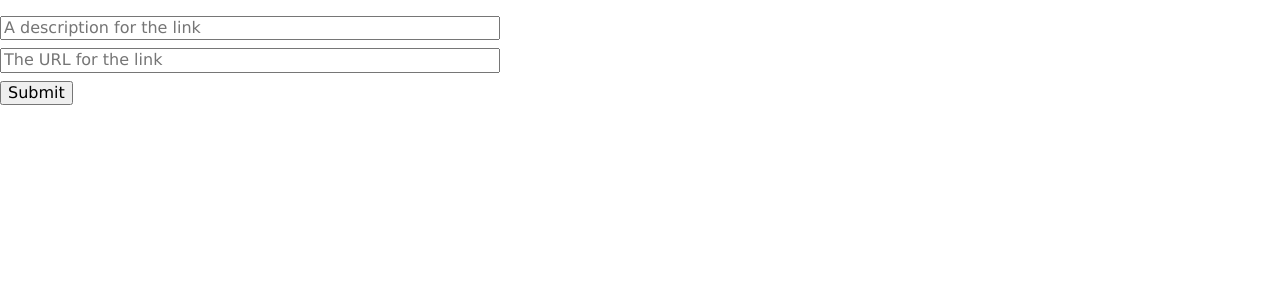
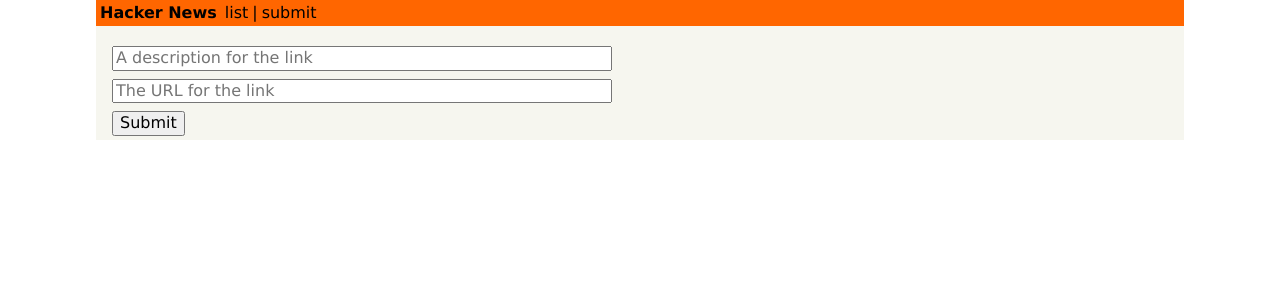
Before and after one commit to carvinsingian/hackernews-clone, a React (Create React App) app in the folder hackernews-frontend/: page /create in a window 1280 px wide. Shown: the top 300 px of the page. Built offline with nearby package versions, Linux system fonts and the light colour scheme.

Commit message:
Added navigation to frontend

```diff
--- a/hackernews-frontend/package.json
+++ b/hackernews-frontend/package.json
@@ -11,6 +11,8 @@
     "react": "^16.13.1",
     "react-apollo": "^3.1.5",
     "react-dom": "^16.13.1",
+    "react-router": "^5.2.0",
+    "react-router-dom": "^5.2.0",
     "react-scripts": "3.4.2"
   },
   "scripts": {
--- a/hackernews-frontend/src/components/App.js
+++ b/hackernews-frontend/src/components/App.js
@@ -1,10 +1,22 @@
 import React, { Component } from 'react'
+import { Switch, Route } from 'react-router-dom'
 import LinkList from './LinkList'
 import CreateLink from './CreateLinks'
+import Header from './Header'
 
 class App extends Component {
   render() {
-    return <CreateLink />
+    return (
+      <div className="center w85">
+        <Header />
+        <div className="ph3 pv1 background-gray">
+          <Switch>
+            <Route exact path="/" component={LinkList} />
+            <Route exact path="/create" component={CreateLink} />
+          </Switch>
+        </div>
+      </div>
+    )
   }
 }
 
--- a/hackernews-frontend/src/components/CreateLinks.js
+++ b/hackernews-frontend/src/components/CreateLinks.js
@@ -38,7 +38,7 @@
             placeholder="The URL for the link"
           />
         </div>
-        <Mutation mutation={LINK_MUTATION} variables={{ description, url }}>
+        <Mutation mutation={LINK_MUTATION} variables={{ description, url }} onCompleted={() => this.props.history.push('/')}>
           {postMutation => <button onClick={postMutation}>Submit</button>}
         </Mutation>
       </div>
--- /dev/null
+++ b/hackernews-frontend/src/components/Header.js
@@ -0,0 +1,24 @@
+import React, { Component } from 'react'
+import { Link } from 'react-router-dom'
+import { withRouter } from 'react-router'
+
+class Header extends Component {
+  render() {
+    return (
+      <div className="flex pa1 justify-between nowrap orange">
+        <div className="flex flex-fixed black">
+          <div className="fw7 mr1">Hacker News</div>
+          <Link to="/" className="ml1 no-underline black">
+            list
+          </Link>
+          <div className="ml1">|</div>
+          <Link to="/create" className="ml1 no-underline black">
+            submit
+          </Link>
+        </div>
+      </div>
+    )
+  }
+}
+
+export default withRouter(Header)
--- a/hackernews-frontend/src/index.js
+++ b/hackernews-frontend/src/index.js
@@ -8,6 +8,8 @@
 import { ApolloClient } from 'apollo-client'
 import { createHttpLink } from 'apollo-link-http'
 import { InMemoryCache } from 'apollo-cache-inmemory'
+
+import { BrowserRouter } from 'react-router-dom'
 
 
 const httpLink = createHttpLink({
@@ -20,9 +22,11 @@
 })
 
 ReactDOM.render(
-  <ApolloProvider client={client}>
-    <App />
-  </ApolloProvider>,
+  <BrowserRouter>
+    <ApolloProvider client={client}>
+      <App />
+    </ApolloProvider>
+  </BrowserRouter>,
   document.getElementById('root')
 )
 serviceWorker.unregister();
```
Also changed, not shown: 1 other file (tests, documents, lock files or other folders).
